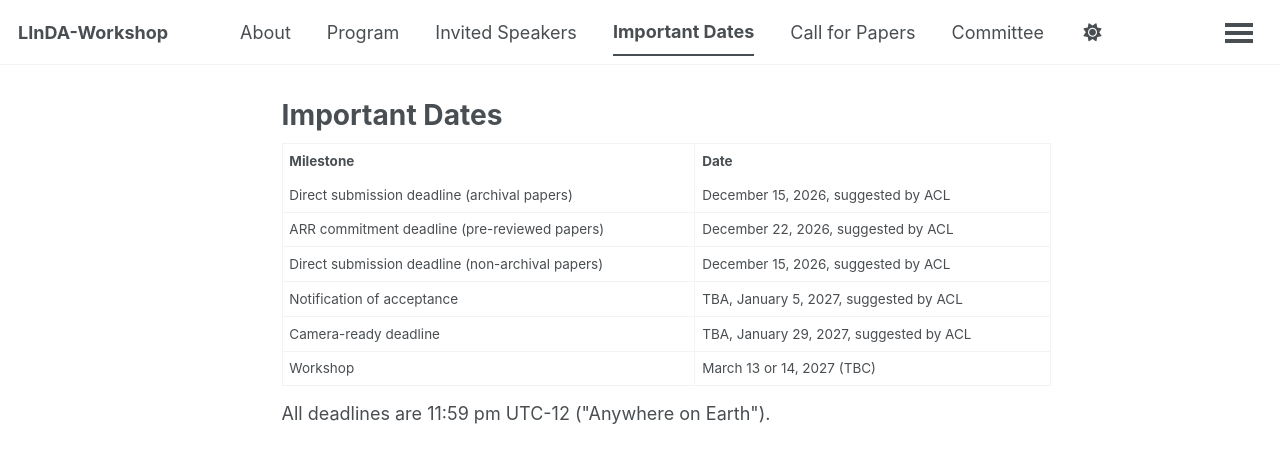
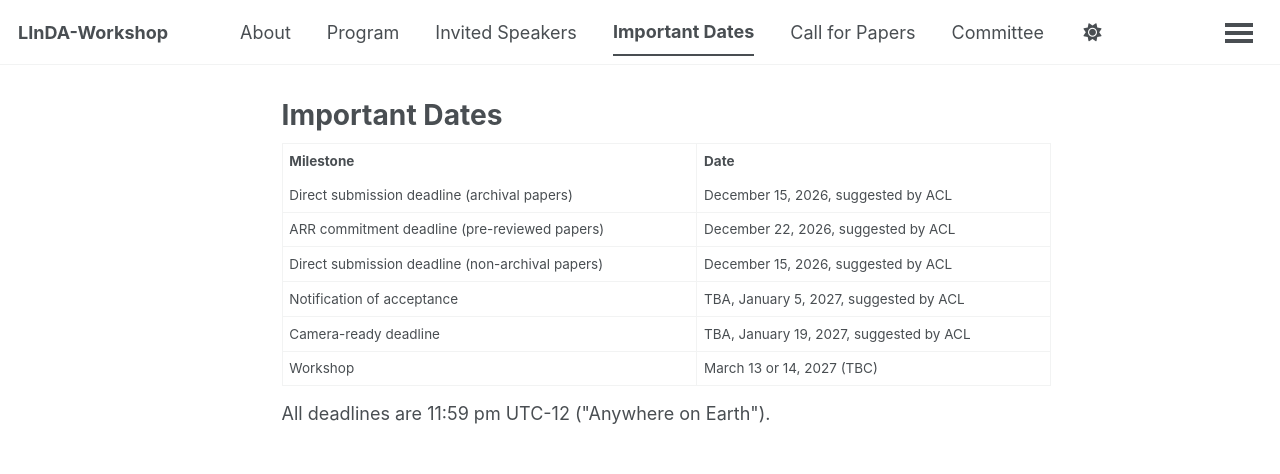
Before and after one commit to LInDA-Workshop/LInDA-Workshop.github.io, a Jekyll site: the page built from _pages/dates.md, in a window 1280 px wide. Shown: the top 474 px of the page. Built offline with Jekyll 4.4.1, drawn with Linux system fonts in a browser that asks for light colours; a style sheet for code colours, icons or effects is not loaded.

Commit message:
Update camera-ready deadline to January 19, 2027

```diff
--- a/_pages/dates.md
+++ b/_pages/dates.md
@@ -23,7 +23,7 @@ title: "Important Dates"
       <td>Notification of acceptance</td><td>TBA, January 5, 2027, suggested by ACL</td>
     </tr>
     <tr>
-      <td>Camera-ready deadline</td><td>TBA, January 29, 2027, suggested by ACL</td>
+      <td>Camera-ready deadline</td><td>TBA, January 19, 2027, suggested by ACL</td>
     </tr>
     <tr>
       <td>Workshop</td><td>March 13 or 14, 2027 (TBC)</td>
```
